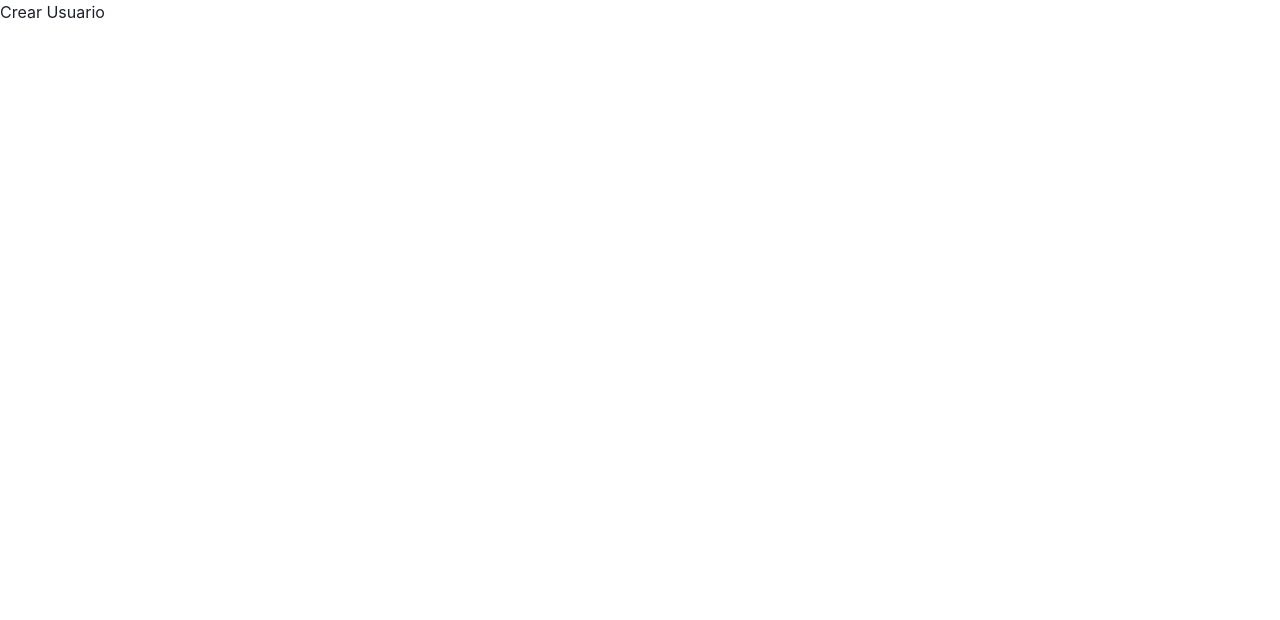
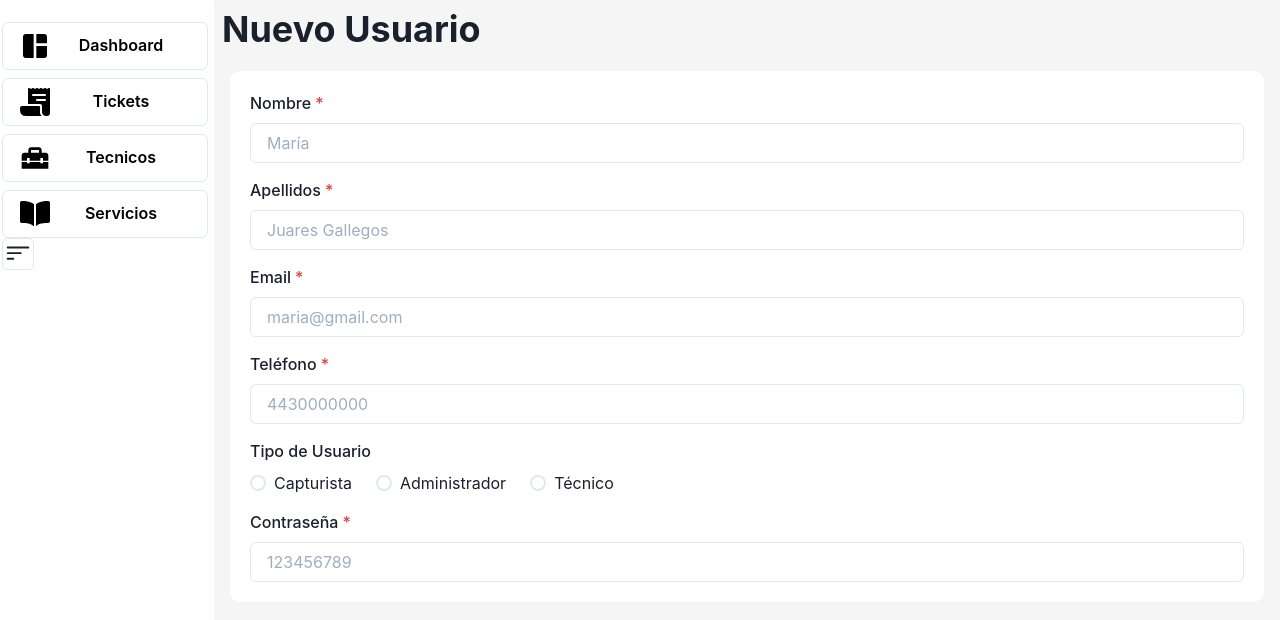
Before and after one commit to FLOTUZ/lia-panel, a Next.js app: page /usuarios/nuevo in a window 1280 px wide. Shown: the top 620 px of the page. Built offline with nearby package versions, Linux system fonts and the light colour scheme.

Commit message:
Formulario de nuevo usuario

```diff
--- a/pages/usuarios/nuevo.tsx
+++ b/pages/usuarios/nuevo.tsx
@@ -1,7 +1,70 @@
+import Header from "@/common/Header";
+import DesktopLayout from "@/layouts/DesktopLayout";
+
+import {
+    Box,
+    FormLabel,
+    Input,
+    FormControl,
+    RadioGroup,
+    HStack,
+    Radio,
+    InputGroup,
+    InputRightElement,
+    Button,
+    Show,
+} from "@chakra-ui/react";
+
+
 function UsuarioNuevo() {
     return (
         <div>
-            Crear Usuario
+
+            <DesktopLayout>
+                <Header title={"Nuevo Usuario"} />
+
+                <Box m={2} bgColor="white" padding={5} borderRadius={10}>
+
+                    <FormControl isRequired>
+                        <FormLabel htmlFor='nombre'>Nombre</FormLabel>
+                        <Input id='nombre' placeholder='María' />
+                    </FormControl>
+
+                    <FormControl isRequired paddingTop={15}>
+                        <FormLabel htmlFor='apellidos'>Apellidos</FormLabel>
+                        <Input id='apellidos' placeholder='Juares Gallegos' />
+                    </FormControl>
+
+                    <FormControl isRequired paddingTop={15}>
+                        <FormLabel htmlFor='email'>Email</FormLabel>
+                        <Input id='email' placeholder='maria@gmail.com' />
+                    </FormControl>
+
+                    <FormControl isRequired paddingTop={15}>
+                        <FormLabel htmlFor='telefono'>Teléfono</FormLabel>
+                        <Input id='telefono' placeholder='4430000000' />
+                    </FormControl>
+
+
+                    <FormLabel as='legend' paddingTop={15}>Tipo de Usuario</FormLabel>
+                    <RadioGroup defaultValue='Itachi'>
+                        <HStack spacing='24px'>
+                            <Radio value='Capturista'>Capturista</Radio>
+                            <Radio value='Administrador'>Administrador</Radio>
+                            <Radio value='Técnico'>Técnico</Radio>
+                        </HStack>
+                    </RadioGroup>
+
+
+                    <FormControl isRequired paddingTop={15}>
+                        <FormLabel htmlFor='contraseña'>Contraseña</FormLabel>
+                        <Input id='contraseña' placeholder='123456789' />
+                    </FormControl>
+
+
+                </Box>
+            </DesktopLayout>
+
         </div>
     );
 }
```
